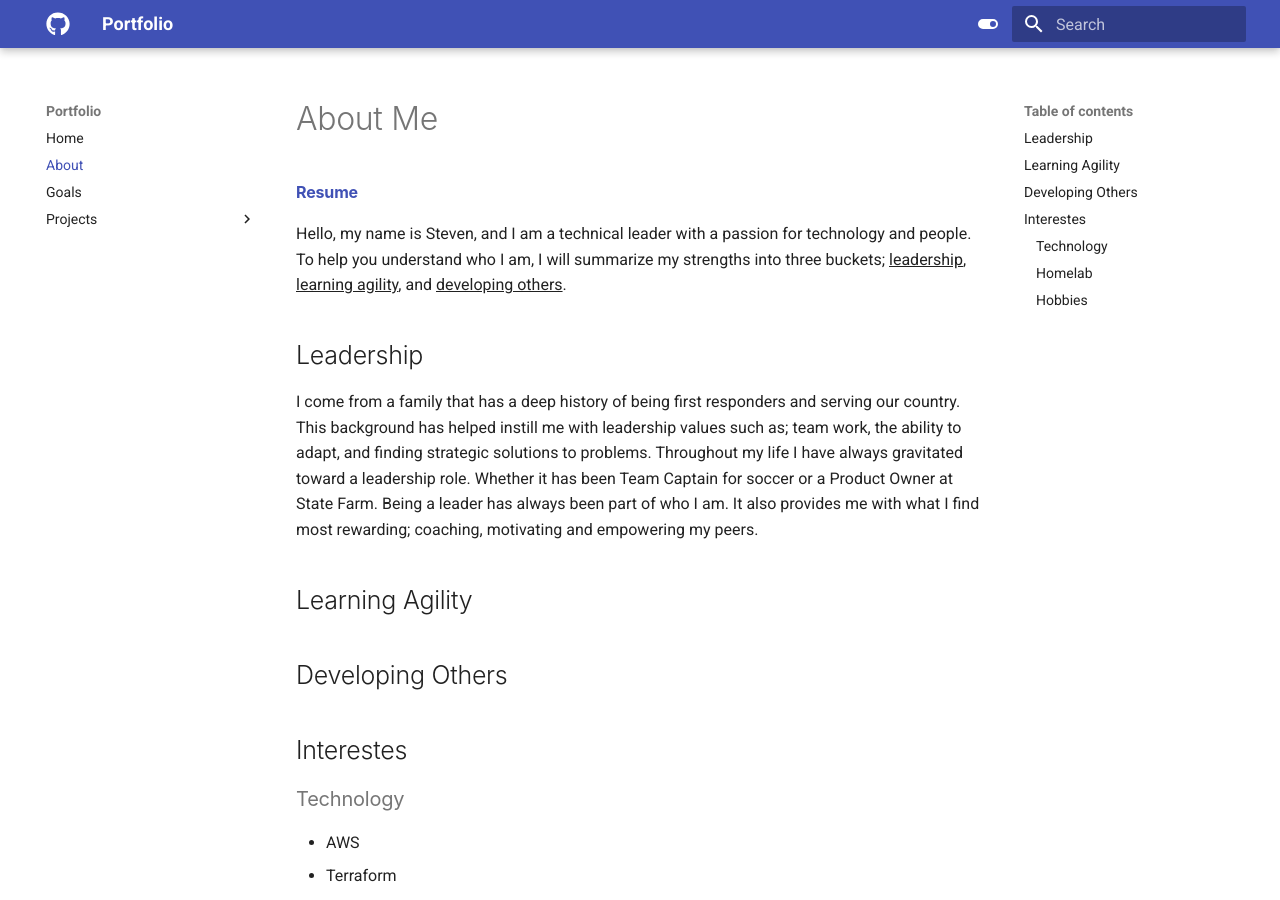
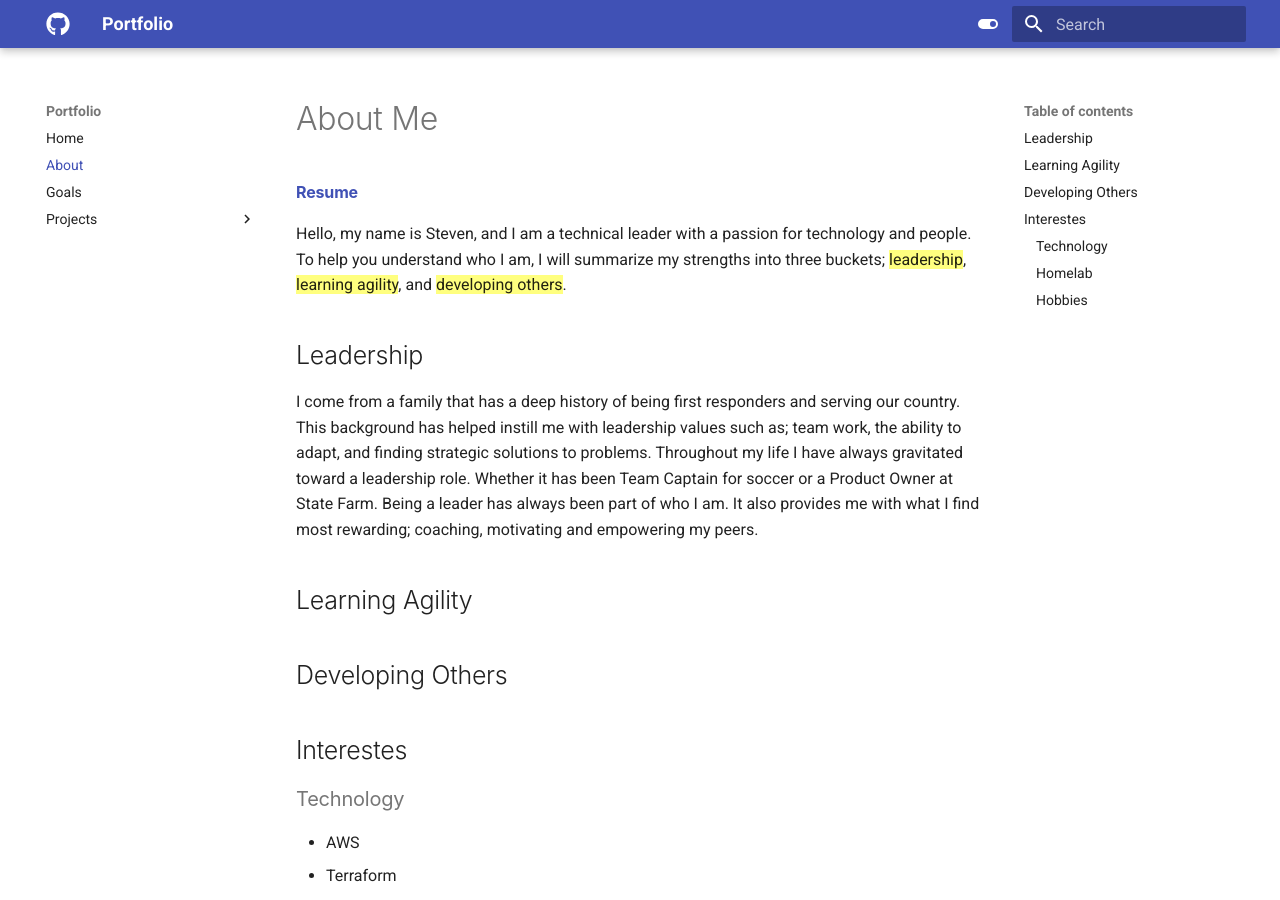
Before and after one commit to stevejoluc/stevejoluc.github.io, an MkDocs documentation site: the page built from docs/about/about.md, in a window 1280 px wide and 900 px high. Built offline with MkDocs 1.6.1 and Material for MkDocs 9.7.7, drawn with Linux system fonts in a browser that asks for light colours.

```diff
--- a/docs/about/about.md
+++ b/docs/about/about.md
@@ -2,7 +2,7 @@
 
 #### [Resume](https://registry.jsonresume.org/stevejoluc)
 
-Hello, my name is Steven, and I am a technical leader with a passion for technology and people. To help you understand who I am, I will summarize my strengths into three buckets; ^^leadership^^, ^^learning agility^^, and ^^developing others^^.
+Hello, my name is Steven, and I am a technical leader with a passion for technology and people. To help you understand who I am, I will summarize my strengths into three buckets; ==leadership==, ==learning agility==, and ==developing others==.
 
 ## Leadership
 I come from a family that has a deep history of being first responders and serving our country. This background has helped instill me with leadership values such as; team work, the ability to adapt, and finding strategic solutions to problems. Throughout my life I have always gravitated toward a leadership role. Whether it has been Team Captain for soccer or a Product Owner at State Farm. Being a leader has always been part of who I am. It also provides me with what I find most rewarding; coaching, motivating and empowering my peers.
```
